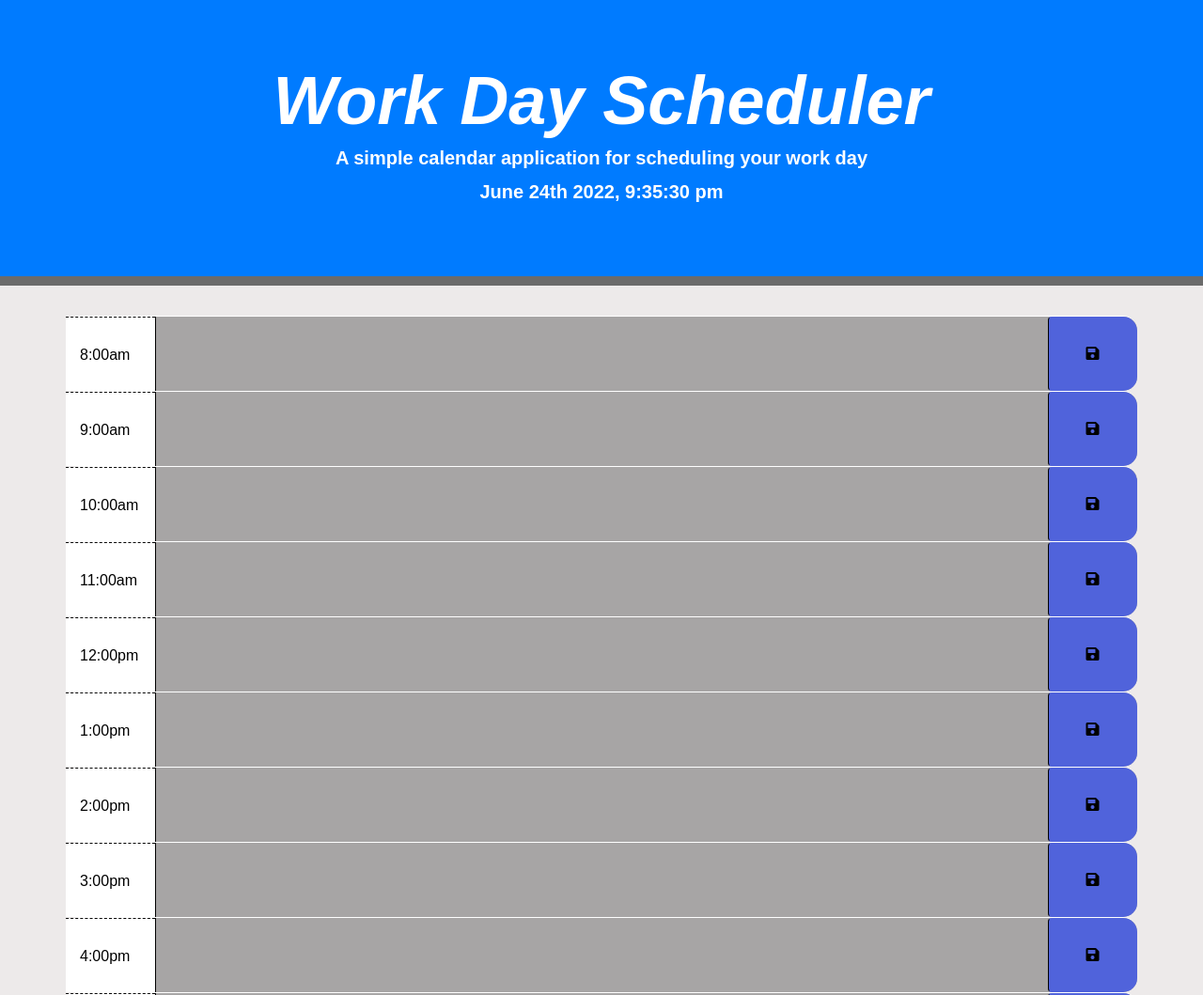
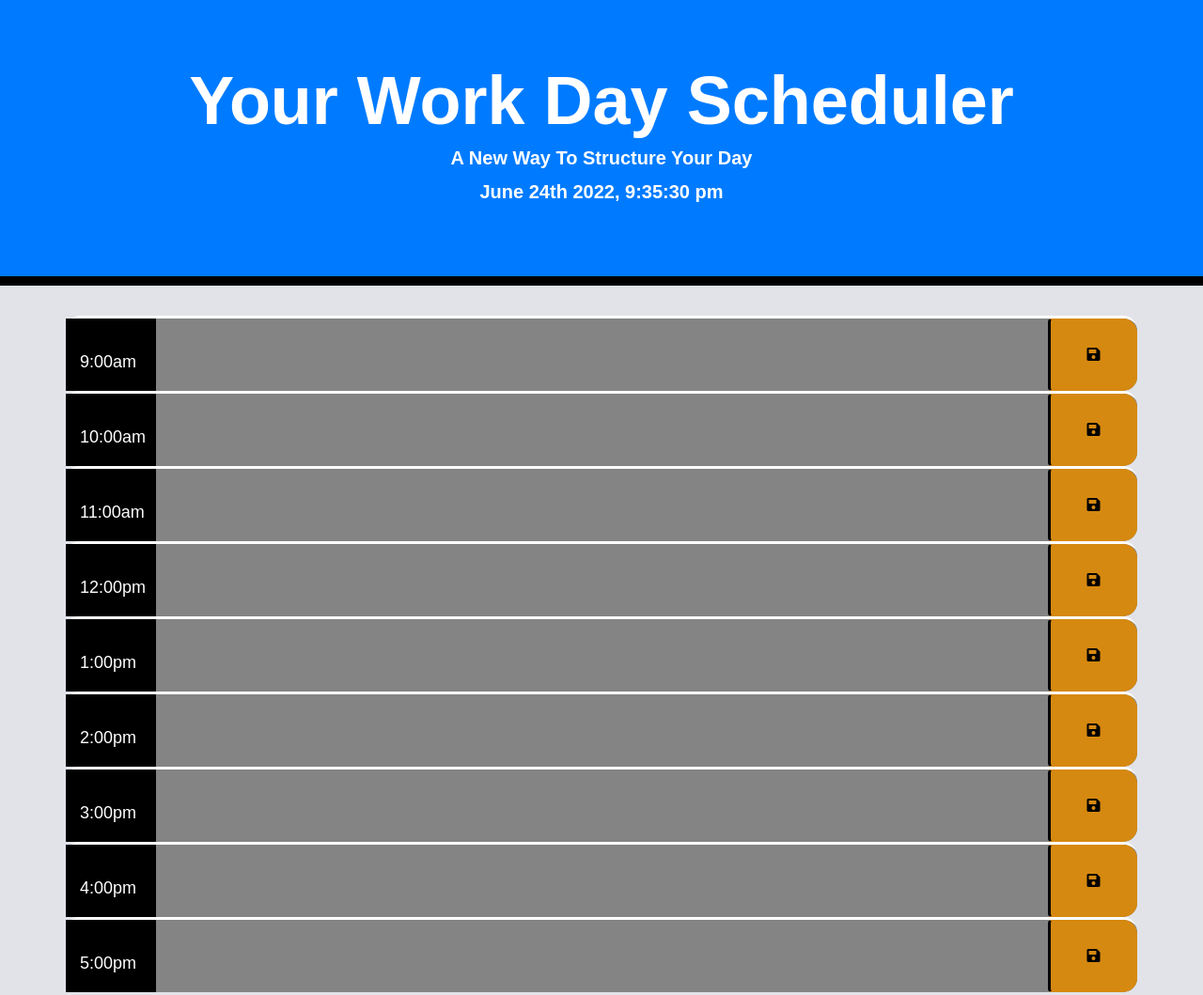
Before and after one commit to Boyd007/C5Scheduler, a plain HTML site: page Develop/index.html in a window 1280 px wide. Shown: the top 1059 px of the page at 94% size. Drawn offline with nearby package versions, Linux system fonts and the light colour scheme.

Commit message:
updatedcss

```diff
--- a/Develop/index.html
+++ b/Develop/index.html
@@ -2,37 +2,25 @@
 <html lang="en">
 
 <head>
-  <!--typical -->
   <meta charset="UTF-8" />
   <meta name="viewport" content="width=device-width, initial-scale=1.0" />
   <meta http-equiv="X-UA-Compatible" content="ie=edge" />
   <link rel="stylesheet" href="https://stackpath.bootstrapcdn.com/bootstrap/4.3.1/css/bootstrap.min.css" />
   <link rel="stylesheet" href="https://use.fontawesome.com/releases/v5.8.1/css/all.css"
     integrity="sha384-50oBUHEmvpQ+1lW4y57PTFmhCaXp0ML5d60M1M7uH2+nqUivzIebhndOJK28anvf" crossorigin="anonymous" />
-  <!--allows save button to have the icon "save" optional-->
   <link href="https://fonts.googleapis.com/css?family=Open+Sans&display=swap" rel="stylesheet" />
-  <!--font families-->
   <link rel="stylesheet" href="style.css" />
-  <title>Work Day Scheduler</title>
+  <title>Your Work Day</title>
 </head>
 
 <body>
   <header class="jumbotron bg-primary">
-    <!--use of bootstrap component-->
-    <h1 class="font-italic font-weight-bold text-white display-3">Work Day Scheduler</h1>
-    <p class="text-white font-weight-bold lead">A simple calendar application for scheduling your work day</p>
+    <h1 class="font-bold font-weight-bold text-white display-3">Your Work Day Scheduler</h1>
+    <p class="text-white font-weight-bold lead">A New Way To Structure Your Day</p>
     <p id="currentDay" class="text-white font-weight-bold lead"></p>
   </header>
   <div class="container">
-    <!-- list timeblocks from 24 hour clock and 12 hours clock translation -->
-    <div id="hour8" class="row time-block">
-      <div class="col-md-1 hour">
-        8:00am
-      </div>
-      <textarea class="col-md-10 description">
-            </textarea>
-      <button class="btn saveBtn col-md-1"><i class="fas fa-save"></i></button>
-    </div>
+
 
     <div id="hour9" class="row time-block">
       <div class="col-md-1 hour">
--- a/Develop/script.js
+++ b/Develop/script.js
@@ -49,5 +49,5 @@ $(document).ready(function () {
       }
     });
   }
-  hourTracker(); //re-run function
+  hourTracker();
 });
--- a/Develop/style.css
+++ b/Develop/style.css
@@ -1,9 +1,8 @@
- /*typical setup using html attributes and classes*/
- body {
+body {
   font-family: 'Arial', sans-serif;
-  font-size: 16px;
+  font-size: 18px;
   line-height: 1;
-  background-color: rgb(237, 234, 234);
+  background-color: rgb(225, 227, 233);
 }
 
 textarea{
@@ -20,7 +19,7 @@ textarea{
   background-color: transparent;
   color: black;
   border-radius: 0;
-  border-bottom: 10px solid rgb(107, 107, 107);
+  border-bottom: 10px solid rgb(0, 0, 0);
 }
 
 .description{
@@ -34,18 +33,18 @@ textarea{
 
 .row {
   white-space: pre-wrap;
-  border-top: 1px solid;
+  border-top: 3px solid;
   height: 80px;
 }
 
 .hour {
-  background-color: white;
-  color: #000000;
+  background-color: rgb(0, 0, 0);
+  color: #fffefe;
   border-top: 1px dashed #000000;
 }
 
 .past {
-  background-color: #a7a5a5;
+  background-color: #848484;
   color: white;
 }
 
@@ -60,14 +59,14 @@ textarea{
 }
 
 .saveBtn {
-  border-left: 1px solid black;
+  border-left: 3px solid black;
   border-top-right-radius: 15px;
   border-bottom-right-radius: 15px;
-  background-color: #4258e4da;
+  background-color: #D68910 ;
   color: rgb(0, 0, 0);
 }
 
 .saveBtn i:hover {
-  font-size: 20px;
-  transition: all .3s ease-in-out;
+  font-size: 30px;
+  transition: all .1s ease-in-out;
 }
```
